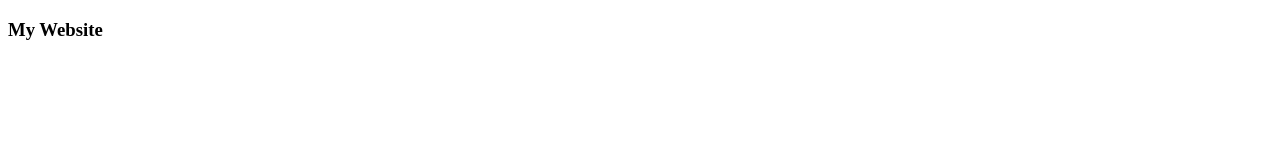
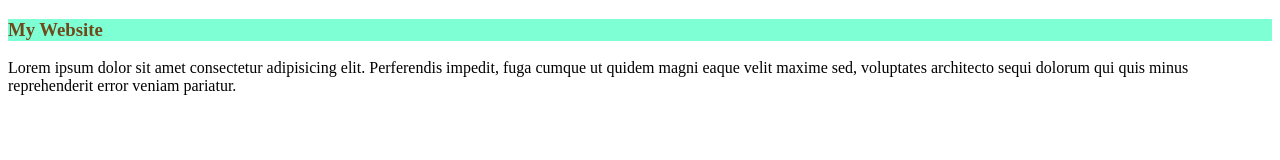
Before and after one commit to ariffaysalrupu/my-website-repo, a plain HTML site: page index.html in a window 1280 px wide. Drawn offline with Linux system fonts and the light colour scheme.

Commit message:
added the first blog

```diff
--- a/index.html
+++ b/index.html
@@ -4,8 +4,15 @@
     <meta charset="UTF-8">
     <meta name="viewport" content="width=device-width, initial-scale=1.0">
     <title>My Website</title>
+    <link rel="stylesheet" href="style.css">
 </head>
 <body>
     <h3>My Website</h3>
+    <p>Lorem ipsum dolor sit amet consectetur
+        adipisicing elit. Perferendis
+        impedit, fuga cumque ut quidem magni eaque
+        velit maxime sed, voluptates architecto sequi
+        dolorum qui quis minus reprehenderit error
+        veniam pariatur.</p>
 </body>
 </html>
--- /dev/null
+++ b/style.css
@@ -0,0 +1,4 @@
+h3{
+    color: rgb(110, 73, 28);
+    background-color: aquamarine;
+}
```
